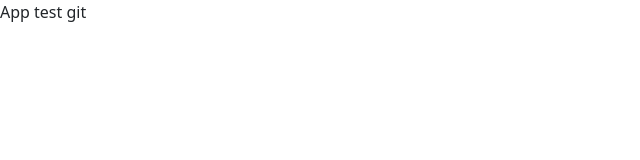
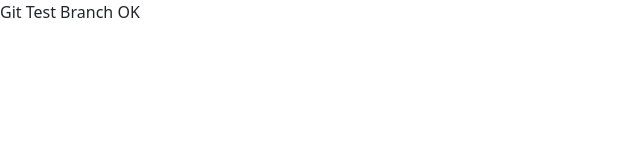
Before and after one commit to VakiTaki/result_jfd, a React (Create React App) app: page / in a window 1280 px wide. Shown: the top 160 px of the page, without its empty margins (0-640 px from the left). Built offline with nearby package versions, Linux system fonts and the light colour scheme.

Commit message:
new branch

```diff
--- a/src/App.js
+++ b/src/App.js
@@ -3,8 +3,7 @@ import React from "react";
 function App() {
   return (
     <div className="App">
-      App
-      test git
+      Git Test Branch OK
     </div>
   );
 }
```
